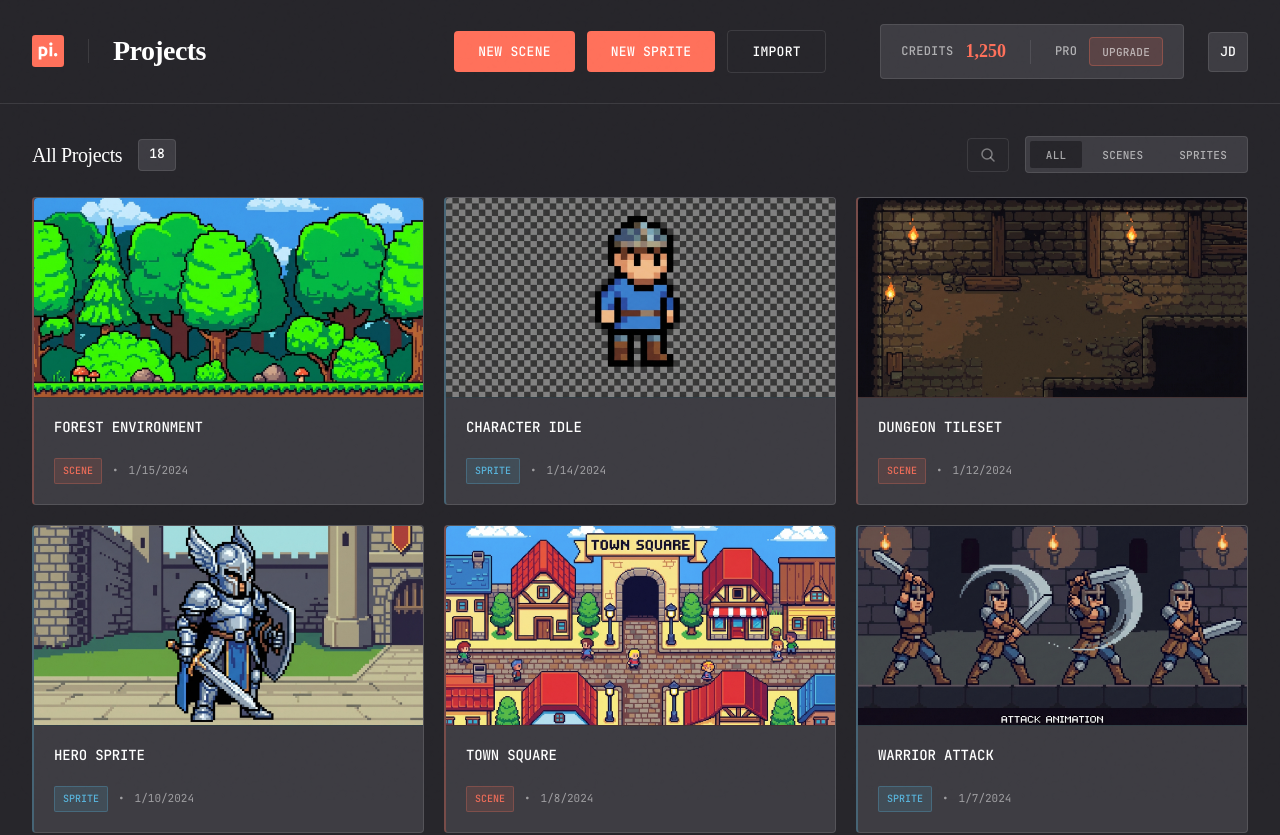
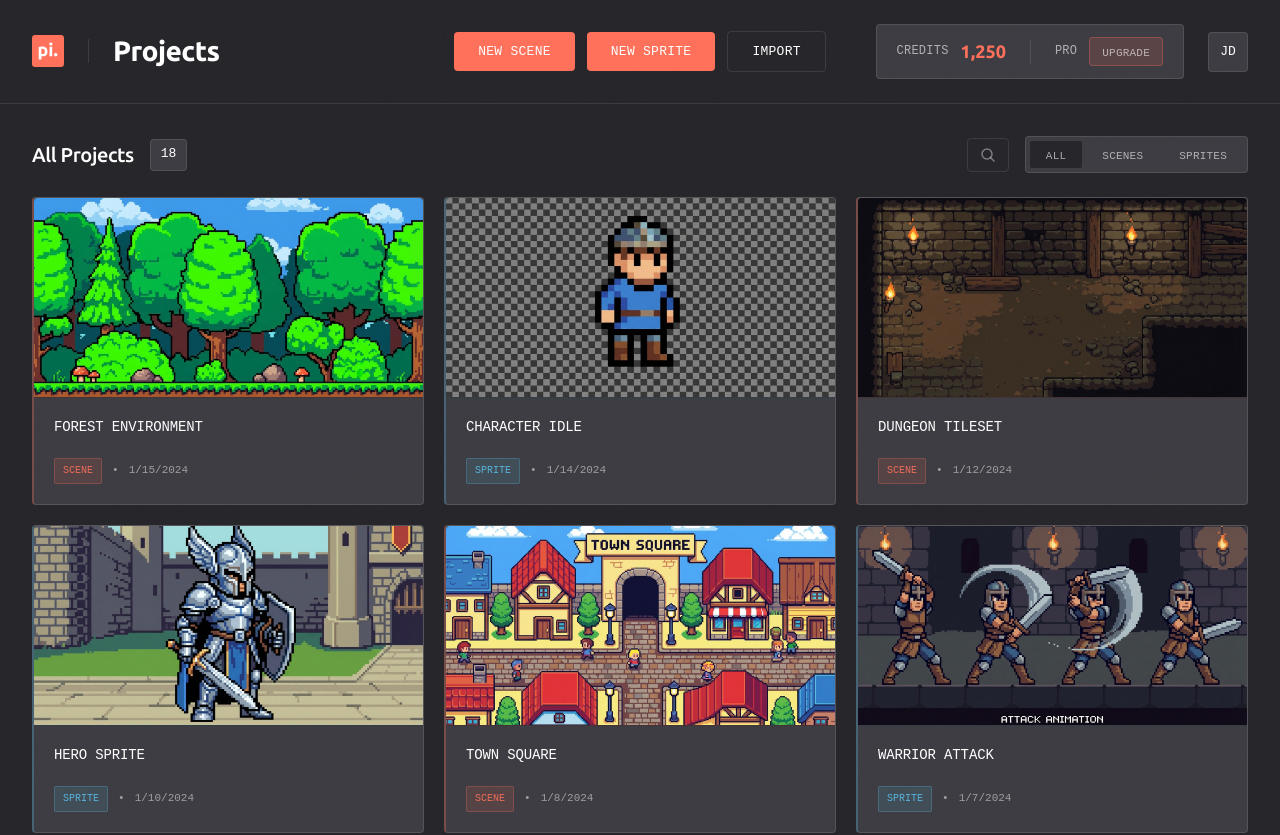
Before and after one commit to Ahmadkhattak1/pixelar-webapp, a Next.js app: page /dashboard in a window 1280 px wide. Shown: the top 835 px of the page. Built offline with nearby package versions, Linux system fonts and the light colour scheme.

Commit message:
Switch to CSS import for fonts and update font variables
Replaces Next.js font imports with a direct CSS import from Google Fonts for Ubuntu. Updates font variable usage in globals.css and removes font variable references from layout.tsx for simplification.

```diff
--- a/src/app/globals.css
+++ b/src/app/globals.css
@@ -1,3 +1,5 @@
+@import url('https://fonts.googleapis.com/css2?family=Ubuntu:ital,wght@0,300;0,400;0,500;0,700;1,300;1,400;1,500;1,700&display=swap');
+
 :root {
   /* User Palette */
   --color-bg-base: #27262B;
@@ -30,8 +32,8 @@
   --space-2xl: 64px;
 
   /* Typography */
-  --font-primary: var(--font-ubuntu), 'Ubuntu', sans-serif;
-  --font-mono: var(--font-mono), 'Courier New', monospace;
+  --font-primary: 'Ubuntu', sans-serif;
+  --font-mono: 'Courier New', monospace;
 
   /* Font Sizes - Confident Scale */
   --font-size-display-xl: 96px;
@@ -105,6 +107,7 @@
 h4,
 h5,
 h6 {
+  font-family: var(--font-primary);
   font-weight: var(--font-weight-bold);
   color: var(--color-text-primary);
   line-height: var(--line-height-snug);
--- a/src/app/layout.tsx
+++ b/src/app/layout.tsx
@@ -1,19 +1,5 @@
 import type { Metadata } from 'next';
-import { Ubuntu, JetBrains_Mono } from 'next/font/google';
 import './globals.css';
-
-const ubuntu = Ubuntu({
-  weight: ['300', '400', '500', '700'],
-  subsets: ['latin'],
-  display: 'swap',
-  variable: '--font-ubuntu',
-});
-
-const jetbrainsMono = JetBrains_Mono({
-  subsets: ['latin'],
-  display: 'swap',
-  variable: '--font-mono',
-});
 
 export const metadata: Metadata = {
   title: 'Pixelar Web App',
@@ -27,7 +13,7 @@
 }>) {
   return (
     <html lang="en">
-      <body className={`${ubuntu.variable} ${jetbrainsMono.variable}`}>{children}</body>
+      <body>{children}</body>
     </html>
   );
 }
```
